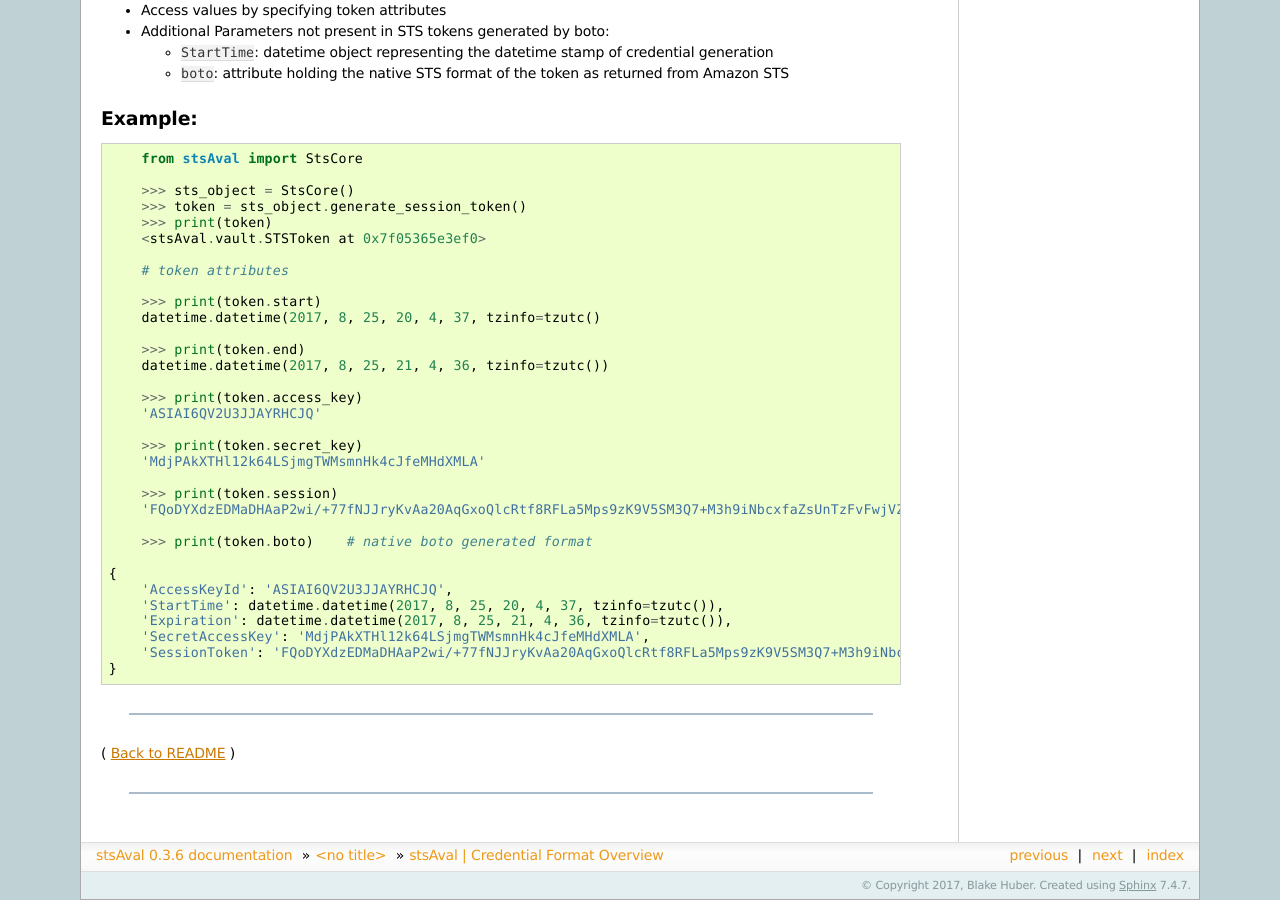
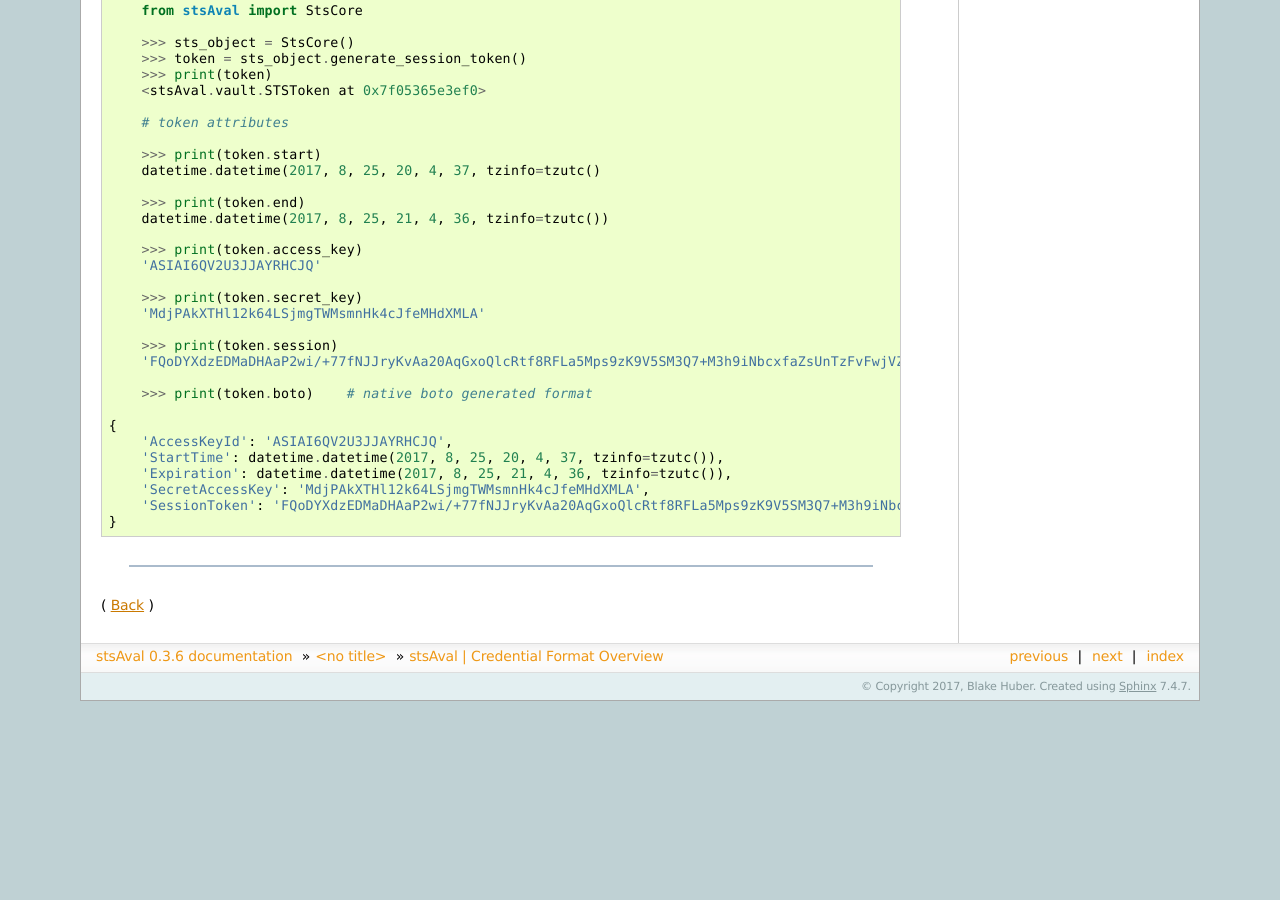
Before and after one commit to fstab50/stslib, a Sphinx documentation site: the page built from docs/source/primer/credential-format-overview.rst, in a window 1280 px wide and 900 px high, scrolled down 2485 px. Built offline with Sphinx 7.4.7, drawn with Linux system fonts in a browser that asks for light colours; after the commit the page ends 3186 px from its top, so only the background shows below that.

Commit message:
autogen docs: source updates

```diff
--- a/docs/source/conf.py
+++ b/docs/source/conf.py
@@ -32,9 +32,7 @@
 # extensions coming with Sphinx (named 'sphinx.ext.*') or your custom
 # ones.
 extensions = ['sphinx.ext.autodoc',
-    'sphinx.ext.viewcode',
-    'IPython.sphinxext.ipython_directive',
-    'IPython.sphinxext.ipython_console_highlighting'
+    'sphinx.ext.viewcode'
 ]
 
 # Add any paths that contain templates here, relative to this directory.
--- a/docs/source/primer/credential-format-overview.rst
+++ b/docs/source/primer/credential-format-overview.rst
@@ -1,9 +1,8 @@
---------------
-
+=====================================
 stsAval \| Credential Format Overview
 =====================================
 
---------------
+
 
 Authentication Credential Formats
 ~~~~~~~~~~~~~~~~~~~~~~~~~~~~~~~~~
@@ -26,7 +25,7 @@
 --------------
 
 stsAval ``vault`` Format (DEFAULT)
-~~~~~~~~~~~~~~~~~~~~~~~~~~~~~~~~~~
+==================================
 
 -  Access values by specifying credential key + object attribute
 -  Additional custom parameters:
@@ -96,10 +95,10 @@
 
         ... etc
 
---------------
+
 
 ``boto`` Format \| Amazon STS Native Credential Format
-~~~~~~~~~~~~~~~~~~~~~~~~~~~~~~~~~~~~~~~~~~~~~~~~~~~~~~
+======================================================
 
 -  Legacy applications
 -  Applications where translation of STS credentials is not authorized
@@ -157,7 +156,7 @@
 --------------
 
 Session Token Format
-~~~~~~~~~~~~~~~~~~~~
+====================
 
 -  Custom **stsAval** Format
 -  Access values by specifying token attributes
@@ -210,6 +209,4 @@
 
 --------------
 
-( `Back to README <../../README.md>`__ )
-
---------------
+( `Back <../index.html>`__ )
```
